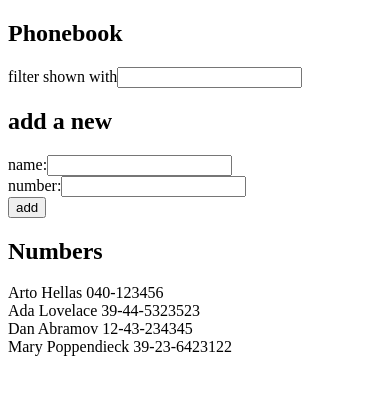
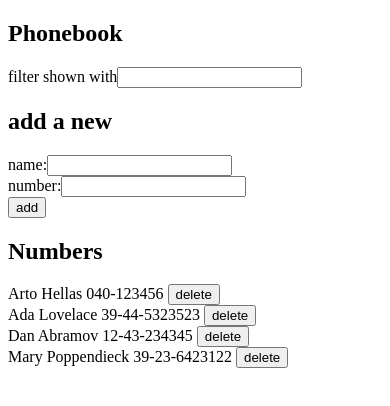
Before and after one commit to ongweisheng/fullstackopen, a React (Create React App) app in the folder part2/phonebook/: page / in a window 390 px wide. Shown: the top 406 px of the page. Built offline with nearby package versions, Linux system fonts and the light colour scheme; data requests are answered from the project's data file.

Commit message:
Add code for phonebook step9

```diff
--- a/part2/phonebook/src/App.js
+++ b/part2/phonebook/src/App.js
@@ -48,6 +48,17 @@ const App = () => {
     setNewFilter(event.target.value)
   }
 
+  const handleDeletePerson = (event) => {
+    const id = event.target.id
+    const name = event.target.name
+    if (window.confirm(`Delete ${name} ?`)) {
+      personsService.remove(id)
+      .then(() => {
+        setPersons(persons.filter(person => person.id !== parseInt(id)))
+      })
+    }
+  }
+
   return (
     <div>
       <h2>Phonebook</h2>
@@ -55,7 +66,7 @@ const App = () => {
       <h2>add a new</h2>
       <PersonForm onSubmit={addPerson} newName={newName} onNameChange={handleNameChange} newNumber={newNumber} onNumberChange={handleNumberChange} />
       <h2>Numbers</h2>
-      <Persons persons={persons} searchFilter={newFilter} />
+      <Persons persons={persons} searchFilter={newFilter} onClick={(handleDeletePerson)} />
     </div>
   )
 }
--- a/part2/phonebook/src/components/Persons.js
+++ b/part2/phonebook/src/components/Persons.js
@@ -1,9 +1,9 @@
-const Persons= ({ persons, searchFilter }) => {
+const Persons= ({ persons, searchFilter, onClick }) => {
     return (
       <>
         {(persons.filter(person => person.name.toLowerCase().includes(searchFilter.toLowerCase()))).map(person =>
         <div key={person.id}>
-          {person.name} {person.number}
+          {person.name} {person.number} <button id={person.id} name={person.name} onClick={onClick}>delete</button>
         </div>)}
       </>
     )
--- a/part2/phonebook/src/services/personsService.js
+++ b/part2/phonebook/src/services/personsService.js
@@ -11,4 +11,9 @@ const create = newObject => {
     return request.then(response => response.data)
 }
 
-export default { getAll, create }
+const remove = id => {
+    const request = axios.delete(`${baseUrl}/${id}`)
+    return request.then(response => response.data)
+}
+
+export default { getAll, create, remove }
```
